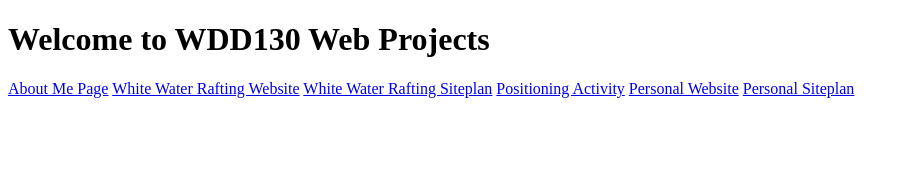
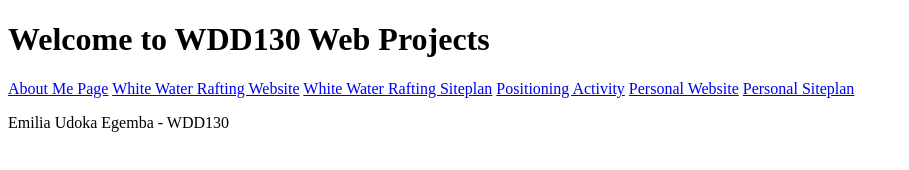
Before and after one commit to milias-pro/wdd130, a plain HTML site: page index.html in a window 1280 px wide. Shown: the whole page, without its empty margins (0-909 px from the left). Drawn offline with Linux system fonts and the light colour scheme.

Commit message:
Added a paragraphs

```diff
--- a/index.html
+++ b/index.html
@@ -16,5 +16,6 @@
         <a href="#">Personal Website</a>
         <a href="#">Personal Siteplan</a>
     </nav>
+    <p>Emilia Udoka Egemba - WDD130</p>
 </body>
 </html>
```
